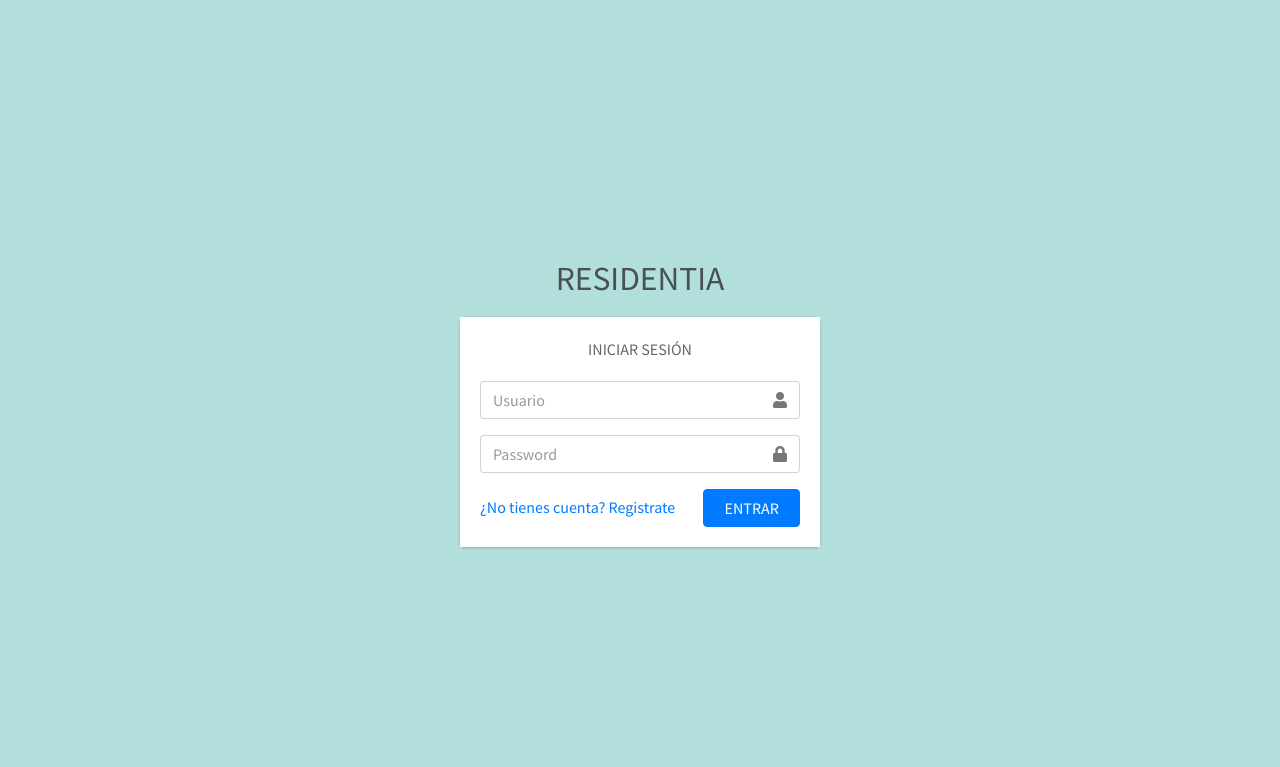
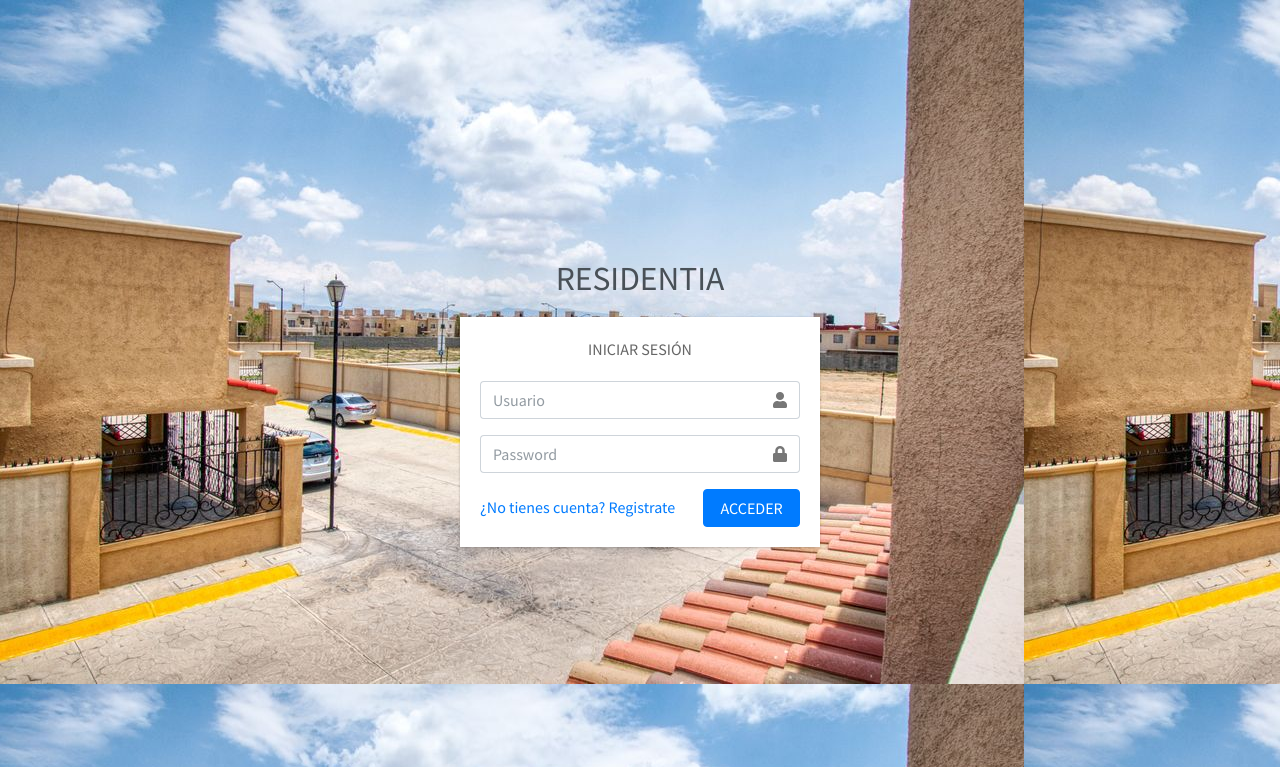
Before and after one commit to olguinAlan03/residentia, a PHP site: page /vLogin.php in a window 1280 px wide. Shown: the top 767 px of the page. Run offline with PHP 8.4, Linux system fonts and the light colour scheme; some libraries are stand-ins or nearby versions.

Commit message:
Vlogin actualizado

```diff
--- a/vista/vLogin.php
+++ b/vista/vLogin.php
@@ -19,8 +19,8 @@
   <script src="../plugins/jquery/jquery.min.js"></script>
   <script src="../controlador/cLogin.js"></script>
 </head>
-
-<body class="hold-transition login-page" style="background:#B2DFDB">
+<body class="hold-transition login-page" style="background-image: url('../dist/img/rabello_log.jpg') ;"></body>
+<!--<body class="hold-transition login-page" style="background:#B2DFDB"-->
   <div class="login-box">
     <div class="login-logo">
       <a href="#"><b>RESIDENTIA</b></a>
@@ -64,7 +64,7 @@
             </div>
 
             <div class="col-4">
-              <button id="inicio" class="btn btn-primary btn-block">ENTRAR</button>
+              <button id="inicio" class="btn btn-primary btn-block">ACCEDER</button>
             </div>
           </div>
         </form>
```
Also changed, not shown: dist/img/rabello_log.jpg (added).
